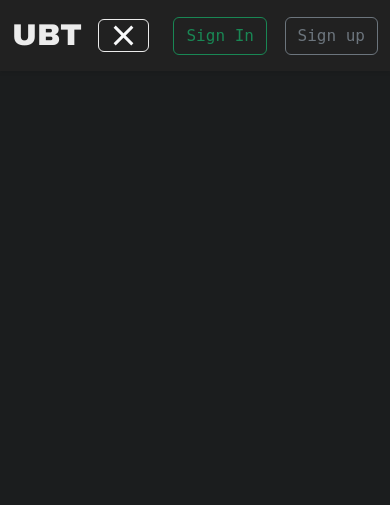
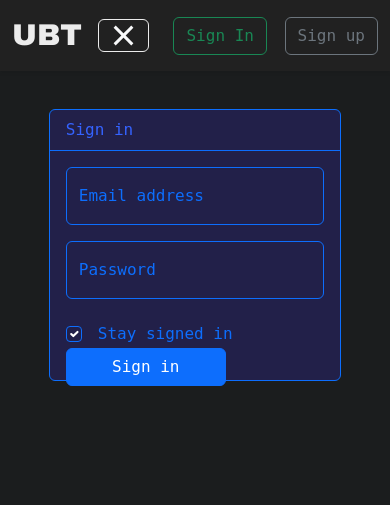
Before and after one commit to berestianyi/utility-bill-tracker, a Django app: page /login/ in a window 390 px wide. Shown: the top 505 px of the page. Run offline with Django 5.2, Linux system fonts and the light colour scheme; some libraries are stand-ins or nearby versions; some web fonts are replaced.

Commit message:
wrote login and registration froms

```diff
--- a/user/templates/user/login.html
+++ b/user/templates/user/login.html
@@ -5,49 +5,31 @@
 {% block title %}Login{% endblock %}
 
 {% block body %}
-    <div class="container d-flex border border-light rounded-2">
-        <div class="row">
-
+    <div class="d-flex justify-content-center align-items-center" style="height: 60vh;">
+        <div class="card w-75 border-primary mb-3" style="max-width: 30rem; height: 17rem; background-color: #222049; color: #3563ff;">
+            <div class="card-header bg-transparent border-primary">Sign in</div>
+            <div class="card-body text-primary">
+                <form class="text-end">
+                    <div class="form-floating mb-3">
+                        <input type="email" class="form-control border-primary" id="floatingInput" placeholder="name@example.com" style="background-color: #222049; color: #ececec;">
+                        <label for="floatingInput">Email address</label>
+                    </div>
+                    <div class="form-floating">
+                        <input type="password" class="form-control border-primary" id="floatingPassword" placeholder="Password" style="background-color: #222049; color: #ececec;">
+                        <label for="floatingPassword">Password</label>
+                    </div>
+                    <div class="d-flex row justify-content-between" style="margin: 0.9rem 0 0.9rem ">
+                        <div class="d-flex form-check justify-content-start" style="max-width: 15rem; margin-top: 0.5rem">
+                              <input class="form-check-input border-primary" type="checkbox" value="" id="flexCheckChecked" checked style="margin-right: 1rem; background-color: #222049;">
+                              <label class="form-check-label" for="flexCheckChecked">
+                                Stay signed in
+                              </label>
+                        </div>
+                        <button type="submit" class="btn btn-primary" style="max-width: 10rem;">Sign in</button>
+                    </div>
+                </form>
+            </div>
         </div>
     </div>
 
-
-{#  <div class="container m-auto">#}
-{#    <div class="row">#}
-{#      <div class="col-sm-9 col-md-7 col-lg-5 mx-auto">#}
-{#        <div class="card border-0 shadow rounded-3 my-5">#}
-{#          <div class="card-body p-4 p-sm-5">#}
-{#            <h5 class="card-title text-center mb-5 fw-light fs-5">Sign In</h5>#}
-{#            <form>#}
-{#              <div class="form-floating mb-3">#}
-{#                <input type="email" class="form-control" id="floatingInput" placeholder="name@example.com">#}
-{#                <label for="floatingInput">Email address</label>#}
-{#              </div>#}
-{#              <div class="form-floating mb-3">#}
-{#                <input type="password" class="form-control" id="floatingPassword" placeholder="Password">#}
-{#                <label for="floatingPassword">Password</label>#}
-{#              </div>#}
-{##}
-{#              <div class="form-check mb-3">#}
-{#                <input class="form-check-input" type="checkbox" value="" id="rememberPasswordCheck">#}
-{#                <label class="form-check-label" for="rememberPasswordCheck">#}
-{#                  Remember password#}
-{#                </label>#}
-{#              </div>#}
-{#              <div class="d-grid">#}
-{#                <button class="btn btn-primary btn-login text-uppercase fw-bold" type="submit">Sign#}
-{#                  in</button>#}
-{#              </div>#}
-{#              <hr class="my-4">#}
-{#              <div class="d-grid mb-2">#}
-{#                <button class="btn btn-google btn-login text-uppercase fw-bold" type="submit">#}
-{#                  <i class="fab fa-google me-2"></i> Sign in with Google#}
-{#                </button>#}
-{#              </div>#}
-{#            </form>#}
-{#          </div>#}
-{#        </div>#}
-{#      </div>#}
-{#    </div>#}
-{#  </div>#}
 {% endblock %}
```
Also changed, not shown: user/templates/user/registration.html (+33 -9 lines).
